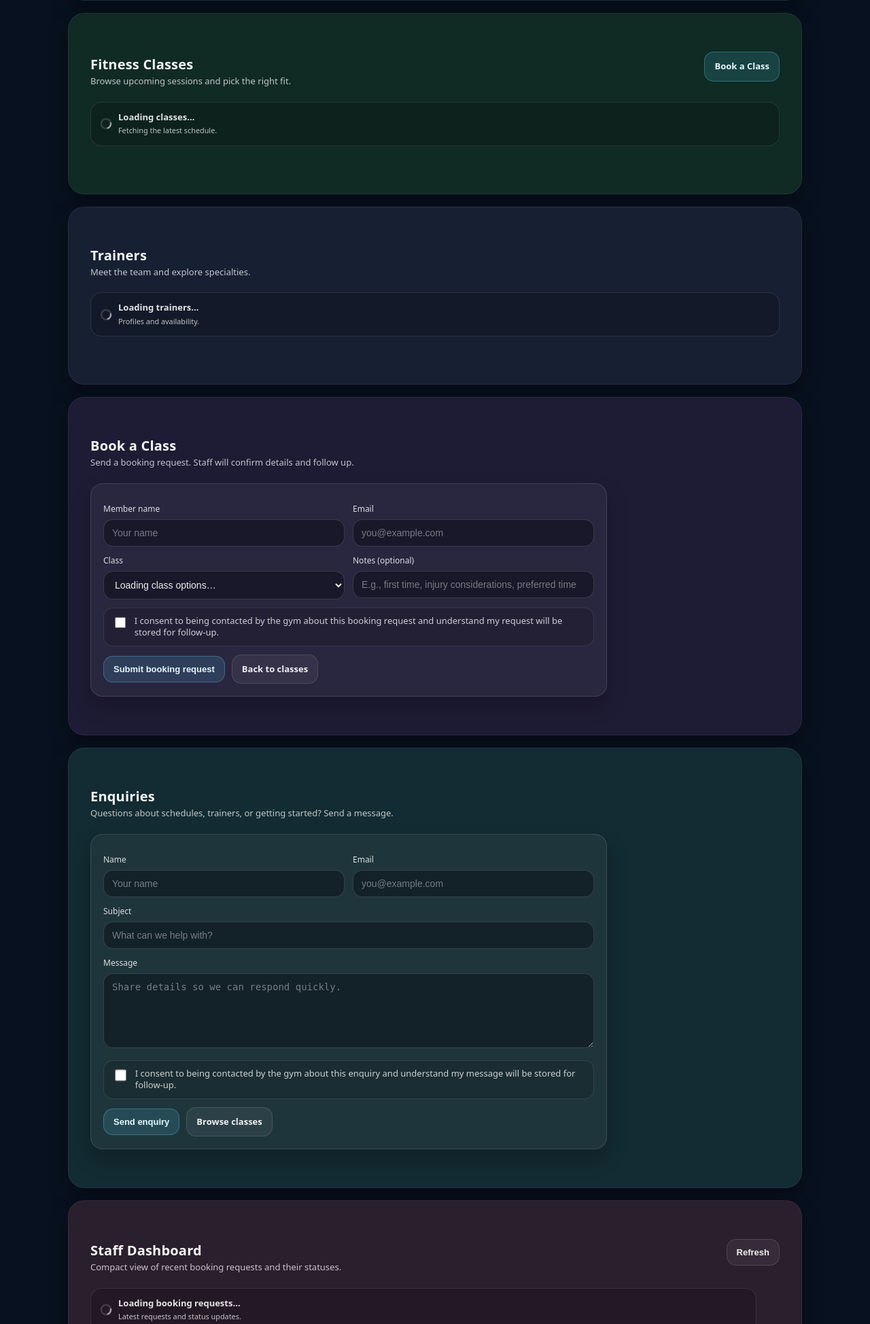
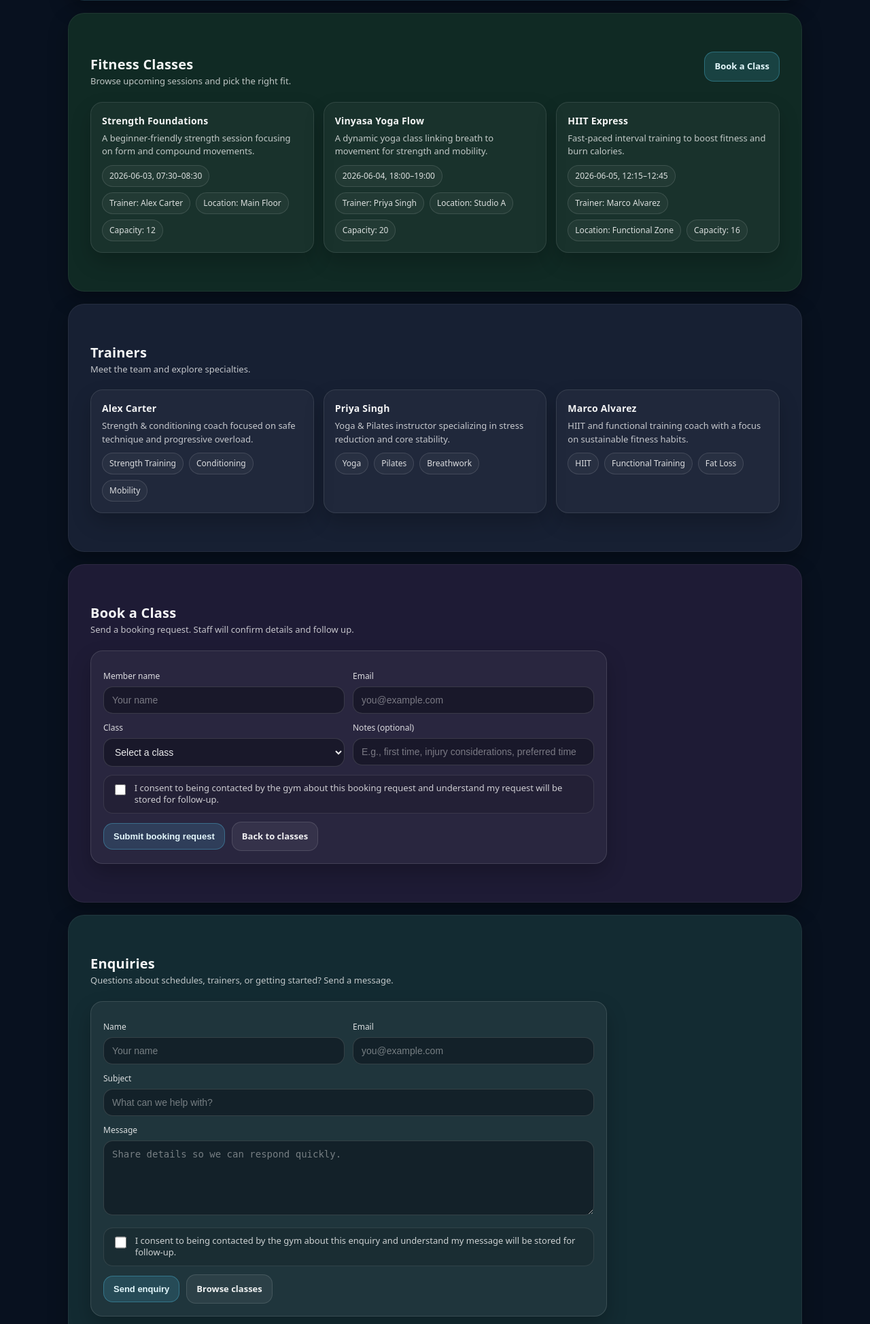
Before and after one commit to HaotianFang24/DTS114-AI-Gym-Deploy-App, a Flask app: page / in a window 1280 px wide. Shown: the part 986-2934 px from the top of the page at 68% size. Run offline with Flask 3, Linux system fonts and the light colour scheme.

Commit message:
Fix frontend loading state and deployment files

```diff
--- a/templates/index.html
+++ b/templates/index.html
@@ -35,6 +35,10 @@
 
     html { scroll-behavior: smooth; }
     * { box-sizing: border-box; }
+
+    [hidden] {
+    display: none !important;
+    }
 
     body{
       margin: 0;
@@ -731,199 +735,296 @@
   </footer>
 
   <script>
-    const $ = (sel) => document.querySelector(sel);
+  const $ = (selector) => document.querySelector(selector);
 
-    function escapeHtml(value){
+  function escapeHtml(value) {
     const s = String(value ?? "");
-      return s.replace(/[&<>"']/g, (c) => ({'&':'&amp;','<':'&lt;','>':'&gt;','"':'&quot;',"'":'&#39;'}[c]));
+    return s.replace(/[&<>"']/g, (c) => ({
+      "&": "&amp;",
+      "<": "&lt;",
+      ">": "&gt;",
+      '"': "&quot;",
+      "'": "&#39;"
+    }[c]));
   }
 
-    function setState(el, {loading, title, subtitle, type}){
+  function showState(el, title, subtitle = "", type = "loading") {
     if (!el) return;
-      const spinner = loading ? '<div class="spinner" aria-hidden="true"></div>' : '';
-      const border = type === 'error'
-        ? 'border-color: rgba(239,68,68,0.35); background: rgba(239,68,68,0.08);'
-        : type === 'ok'
-          ? 'border-color: rgba(34,197,94,0.30); background: rgba(34,197,94,0.08);'
-          : '';
-      el.style.cssText = border;
+
+    const showSpinner = type === "loading";
+    el.hidden = false;
     el.innerHTML = `
       <div style="display:flex; align-items:center; gap:10px;">
-          ${spinner}
+        ${showSpinner ? '<div class="spinner" aria-hidden="true"></div>' : ""}
         <div>
-            <div style="font-weight:600;">${escapeHtml(title || '')}</div>
-            ${subtitle ? `<small>${escapeHtml(subtitle)}</small>` : ''}
+          <div style="font-weight:600;">${escapeHtml(title)}</div>
+          ${subtitle ? `<small>${escapeHtml(subtitle)}</small>` : ""}
         </div>
-        </div>
-      `;
-      el.hidden = false;
-    }
-
-    function showMsg(el, type, text){
-      el.className = 'msg show ' + (type === 'ok' ? 'ok' : (type === 'err' ? 'err' : ''));
-      el.textContent = text;
-    }
-
-    function normalizeClassesPayload(payload){
-      if (Array.isArray(payload)) return payload;
-      if (payload && Array.isArray(payload.classes)) return payload.classes;
-      if (payload && Array.isArray(payload.data)) return payload.data;
-      return [];
-    }
-
-    function normalizeTrainersPayload(payload){
-      if (Array.isArray(payload)) return payload;
-      if (payload && Array.isArray(payload.trainers)) return payload.trainers;
-      if (payload && Array.isArray(payload.data)) return payload.data;
-      return [];
-    }
-
-    function normalizeBookingsPayload(payload){
-      if (Array.isArray(payload)) return payload;
-      if (payload && Array.isArray(payload.bookings)) return payload.bookings;
-      if (payload && Array.isArray(payload.data)) return payload.data;
-      return [];
-    }
-
-    function formatMaybeDate(value){
-      if (!value) return '';
-      const s = String(value);
-      // If API already provides formatted text, keep it.
-      // If it's ISO-ish, present a compact readable date/time.
-      const d = new Date(s);
-      if (!isNaN(d.getTime())) {
-        return d.toLocaleString(undefined, { weekday: 'short', month: 'short', day: 'numeric', hour: '2-digit', minute:'2-digit' });
-      }
-      return s;
-    }
-
-    function classCard(c){
-      const name = c.name ?? c.title ?? c.class_name ?? 'Class';
-      const desc = c.description ?? c.details ?? c.summary ?? '';
-      const trainer = c.trainer_name ?? c.trainer ?? c.coach ?? '';
-      const when = c.datetime ?? c.start_time ?? c.time ?? c.date ?? '';
-      const duration = c.duration ?? c.duration_min ?? '';
-      const level = c.level ?? c.intensity ?? '';
-      const status = c.status ?? '';
-
-      const pills = [];
-      if (when) pills.push(`<span class="pill">${escapeHtml(formatMaybeDate(when))}</span>`);
-      if (duration) pills.push(`<span class="pill">${escapeHtml(String(duration))}${String(duration).match(/[a-z]/i) ? '' : ' min'}</span>`);
-      if (trainer) pills.push(`<span class="pill">Trainer: ${escapeHtml(trainer)}</span>`);
-      if (level) pills.push(`<span class="pill">${escapeHtml(level)}</span>`);
-      if (status) pills.push(`<span class="pill">${escapeHtml(status)}</span>`);
-
-      return `
-        <div class="card" role="listitem">
-          <h3>${escapeHtml(name)}</h3>
-          <p>${escapeHtml(desc || 'A focused session designed to build strength, stamina, and confidence.')}</p>
-          ${pills.length ? `<div class="meta">${pills.join('')}</div>` : ''}
       </div>
     `;
   }
 
-    function trainerCard(t){
-      const name = t.name ?? t.full_name ?? 'Trainer';
-      const bio = t.bio ?? t.description ?? t.about ?? '';
-      const specialties = t.specialties ?? t.speciality ?? t.skills ?? t.focus ?? [];
-      const availability = t.availability ?? t.available ?? t.hours ?? '';
+  function showMessage(el, type, text) {
+    if (!el) return;
+    el.className = "msg show " + (type === "ok" ? "ok" : "err");
+    el.textContent = text;
+  }
 
-      const pills = [];
-      if (Array.isArray(specialties) && specialties.length){
-        specialties.slice(0,4).forEach(s => pills.push(`<span class="pill">${escapeHtml(s)}</span>`));
-      } else if (typeof specialties === 'string' && specialties.trim()){
-        specialties.split(',').slice(0,4).forEach(s => pills.push(`<span class="pill">${escapeHtml(s.trim())}</span>`));
+  async function fetchJson(url, options = {}) {
+    const response = await fetch(url, options);
+    const text = await response.text();
+
+    let data = null;
+    try {
+      data = text ? JSON.parse(text) : null;
+    } catch {
+      data = text;
     }
-      if (availability) pills.push(`<span class="pill">Availability: ${escapeHtml(String(availability))}</span>`);
 
+    if (!response.ok) {
+      const message = data && data.error ? data.error : `Request failed: ${response.status}`;
+      throw new Error(message);
+    }
+
+    return data;
+  }
+
+  function formatClassTime(c) {
+    const date = c.date || "";
+    const start = c.start_time || "";
+    const end = c.end_time || "";
+
+    if (date && start && end) return `${date}, ${start}–${end}`;
+    if (date && start) return `${date}, ${start}`;
+    if (date) return date;
+    return "Time TBC";
+  }
+
+  function classCard(c) {
     return `
       <div class="card" role="listitem">
-          <h3>${escapeHtml(name)}</h3>
-          <p>${escapeHtml(bio || 'Specialized coaching with a focus on safe technique and consistent progress.')}</p>
-          ${pills.length ? `<div class="meta">${pills.join('')}</div>` : ''}
+        <h3>${escapeHtml(c.name || "Class")}</h3>
+        <p>${escapeHtml(c.description || "A scheduled gym class.")}</p>
+        <div class="meta">
+          <span class="pill">${escapeHtml(formatClassTime(c))}</span>
+          <span class="pill">Trainer: ${escapeHtml(c.trainer_name || "TBC")}</span>
+          <span class="pill">Location: ${escapeHtml(c.location || "Gym")}</span>
+          <span class="pill">Capacity: ${escapeHtml(c.capacity || "TBC")}</span>
+        </div>
       </div>
     `;
   }
 
-    function statusClass(s){
-      const v = String(s ?? '').toLowerCase().trim();
-      if (!v) return 'new';
-      if (v === 'in progress' || v === 'in_progress' || v === 'in-progress') return 'inprogress';
-      return v.replace(/\s+/g,'');
+  function trainerCard(t) {
+    const specialties = Array.isArray(t.specialties)
+      ? t.specialties
+      : String(t.specialties || "").split(",").map(s => s.trim()).filter(Boolean);
+
+    return `
+      <div class="card" role="listitem">
+        <h3>${escapeHtml(t.name || "Trainer")}</h3>
+        <p>${escapeHtml(t.bio || "Professional gym trainer.")}</p>
+        <div class="meta">
+          ${specialties.slice(0, 4).map(s => `<span class="pill">${escapeHtml(s)}</span>`).join("")}
+        </div>
+      </div>
+    `;
   }
 
-    function bookingRow(b){
-      const member = b.member_name ?? b.name ?? 'Member';
-      const email = b.email ?? '';
-      const classId = b.class_id ?? b.class ?? b.class_name ?? '';
-      const created = b.created_at ?? b.created ?? b.timestamp ?? '';
-      const status = b.status ?? 'new';
-
-      const classLabel = (typeof classId === 'object' && classId !== null)
-        ? (classId.name ?? classId.title ?? classId.id ?? 'Class')
-        : classId;
+  function bookingRow(b) {
+    const status = String(b.status || "new").toLowerCase();
+    const statusClass = status.replace(/\s+/g, "");
 
     return `
       <div class="row">
         <div class="main">
-            <strong>${escapeHtml(member)}</strong>
-            <span>${escapeHtml(email || 'No email provided')}</span>
+          <strong>${escapeHtml(b.member_name || "Member")}</strong>
+          <span>${escapeHtml(b.email || "No email")}</span>
         </div>
         <div class="main">
-            <strong>${escapeHtml(String(classLabel || 'Class request'))}</strong>
-            <span>${escapeHtml(created ? formatMaybeDate(created) : ''))}</span>
+          <strong>${escapeHtml(b.class_name || b.class_id || "Class request")}</strong>
+          <span>${escapeHtml(b.created_at || "")}</span>
         </div>
         <div class="main">
           <strong>Notes</strong>
-            <span>${escapeHtml((b.notes ?? b.message ?? '').toString() || '—')}</span>
+          <span>${escapeHtml(b.notes || "—")}</span>
         </div>
-          <div class="status ${escapeHtml(statusClass(status))}">${escapeHtml(status)}</div>
+        <div class="status ${escapeHtml(statusClass)}">${escapeHtml(status)}</div>
       </div>
     `;
   }
 
-    async function fetchJson(url, options){
-      const res = await fetch(url, options);
-      const text = await res.text();
-      let data = null;
-      try { data = text ? JSON.parse(text) : null; } catch { data = text; }
-      if (!res.ok){
-        const msg = (data && (data.error || data.message)) ? (data.error || data.message) : (typeof data === 'string' && data ? data : `Request failed (${res.status})`);
-        throw new Error(msg);
-      }
-      return data;
-    }
+  async function loadClasses() {
+    const stateEl = $("#classesState");
+    const gridEl = $("#classesGrid");
+    const selectEl = $("#class_id");
 
-    let cachedClasses = [];
+    showState(stateEl, "Loading classes...", "Fetching the latest schedule.");
+    if (gridEl) gridEl.innerHTML = "";
+    if (selectEl) selectEl.innerHTML = '<option value="">Loading class options...</option>';
 
-    async function loadClasses(){
-      const stateEl = $('#classesState');
-      const gridEl = $('#classesGrid');
-      const selectEl = $('#class_id');
+    try {
+      const classes = await fetchJson("/classes");
 
-      setState(stateEl, {loading: true, title: 'Loading classes…', subtitle: 'Fetching the latest schedule.'});
-      gridEl.innerHTML = '';
-      selectEl.innerHTML = '<option value="">Loading class options…</option>';
-
-      try{
-        const payload = await fetchJson('/classes');
-        const classes = normalizeClassesPayload(payload);
-        cachedClasses = classes;
-
-        if (!classes.length){
-          setState(stateEl, {loading: false, type: 'ok', title: 'No classes posted yet', subtitle: 'Check back soon or send an enquiry.'});
-          gridEl.innerHTML = '';
-          selectEl.innerHTML = '<option value="">No classes available</option>';
+      if (!Array.isArray(classes) || classes.length === 0) {
+        showState(stateEl, "No classes available", "Please check again later.", "ok");
+        if (selectEl) selectEl.innerHTML = '<option value="">No classes available</option>';
         return;
       }
 
-        stateEl.hidden = true;
+      if (stateEl) stateEl.hidden = true;
+      if (gridEl) gridEl.innerHTML = classes.map(classCard).join("");
 
-        // Cards
-        gridEl.innerHTML = classes.map(classCard).join('');
+      if (selectEl) {
+        selectEl.innerHTML = '<option value="">Select a class</option>' +
+          classes.map(c => `
+            <option value="${escapeHtml(c.id)}">
+              ${escapeHtml(c.name)} - ${escapeHtml(c.date || "")} ${escapeHtml(c.start_time || "")}
+            </option>
+          `).join("");
+      }
+    } catch (error) {
+      showState(stateEl, "Could not load classes", error.message, "error");
+    }
+  }
 
-        // Select options
-        const opts = ['<option value="">Select a class</option>'];
-        classes.forEach((c, idx) => {
-          const id = c.id ?? c.class_id ?? c.uuid ?? c._id ?? String(idx + 1);
-          const name = c.name ?? c.title ?? c
+  async function loadTrainers() {
+    const stateEl = $("#trainersState");
+    const gridEl = $("#trainersGrid");
+
+    showState(stateEl, "Loading trainers...", "Profiles and availability.");
+    if (gridEl) gridEl.innerHTML = "";
+
+    try {
+      const trainers = await fetchJson("/trainers");
+
+      if (!Array.isArray(trainers) || trainers.length === 0) {
+        showState(stateEl, "No trainers available", "Please check again later.", "ok");
+        return;
+      }
+
+      if (stateEl) stateEl.hidden = true;
+      if (gridEl) gridEl.innerHTML = trainers.map(trainerCard).join("");
+    } catch (error) {
+      showState(stateEl, "Could not load trainers", error.message, "error");
+    }
+  }
+
+  async function loadBookings() {
+    const stateEl = $("#bookingsState");
+    const tableEl = $("#bookingsTable");
+
+    showState(stateEl, "Loading booking requests...", "Latest requests and status updates.");
+    if (tableEl) tableEl.innerHTML = "";
+
+    try {
+      const bookings = await fetchJson("/bookings");
+
+      if (!Array.isArray(bookings) || bookings.length === 0) {
+        showState(stateEl, "No booking requests yet", "New requests will appear here.", "ok");
+        return;
+      }
+
+      if (stateEl) stateEl.hidden = true;
+      if (tableEl) tableEl.innerHTML = bookings.map(bookingRow).join("");
+    } catch (error) {
+      showState(stateEl, "Could not load booking requests", error.message, "error");
+    }
+  }
+
+  function setupBookingForm() {
+    const form = $("#bookingForm");
+    const msg = $("#bookingMsg");
+
+    if (!form) return;
+
+    form.addEventListener("submit", async (event) => {
+      event.preventDefault();
+
+      const consent = $("#booking_consent");
+      if (consent && !consent.checked) {
+        showMessage(msg, "err", "Please confirm consent before submitting.");
+        return;
+      }
+
+      const payload = {
+        member_name: $("#member_name")?.value.trim(),
+        email: $("#booking_email")?.value.trim(),
+        class_id: $("#class_id")?.value,
+        notes: $("#booking_notes")?.value.trim() || "No additional notes."
+      };
+
+      try {
+        await fetchJson("/bookings", {
+          method: "POST",
+          headers: {"Content-Type": "application/json"},
+          body: JSON.stringify(payload)
+        });
+
+        showMessage(msg, "ok", "Booking request submitted successfully.");
+        form.reset();
+        await loadBookings();
+      } catch (error) {
+        showMessage(msg, "err", error.message);
+      }
+    });
+  }
+
+  function setupEnquiryForm() {
+    const form = $("#enquiryForm");
+    const msg = $("#enqMsg");
+
+    if (!form) return;
+
+    form.addEventListener("submit", async (event) => {
+      event.preventDefault();
+
+      const consent = $("#enq_consent");
+      if (consent && !consent.checked) {
+        showMessage(msg, "err", "Please confirm consent before submitting.");
+        return;
+      }
+
+      const payload = {
+        name: $("#enq_name")?.value.trim(),
+        email: $("#enq_email")?.value.trim(),
+        subject: $("#enq_subject")?.value.trim(),
+        message: $("#enq_message")?.value.trim()
+      };
+
+      try {
+        await fetchJson("/enquiries", {
+          method: "POST",
+          headers: {"Content-Type": "application/json"},
+          body: JSON.stringify(payload)
+        });
+
+        showMessage(msg, "ok", "Enquiry submitted successfully.");
+        form.reset();
+      } catch (error) {
+        showMessage(msg, "err", error.message);
+      }
+    });
+  }
+
+  document.addEventListener("DOMContentLoaded", async () => {
+    const year = $("#year");
+    if (year) year.textContent = new Date().getFullYear();
+
+    setupBookingForm();
+    setupEnquiryForm();
+
+    const refreshBtn = $("#refreshBookings");
+    if (refreshBtn) {
+      refreshBtn.addEventListener("click", loadBookings);
+    }
+
+    await Promise.all([
+      loadClasses(),
+      loadTrainers(),
+      loadBookings()
+    ]);
+  });
+</script>
+</body>
+</html>
```
Lines whose indentation alone changed are shown as unchanged.
